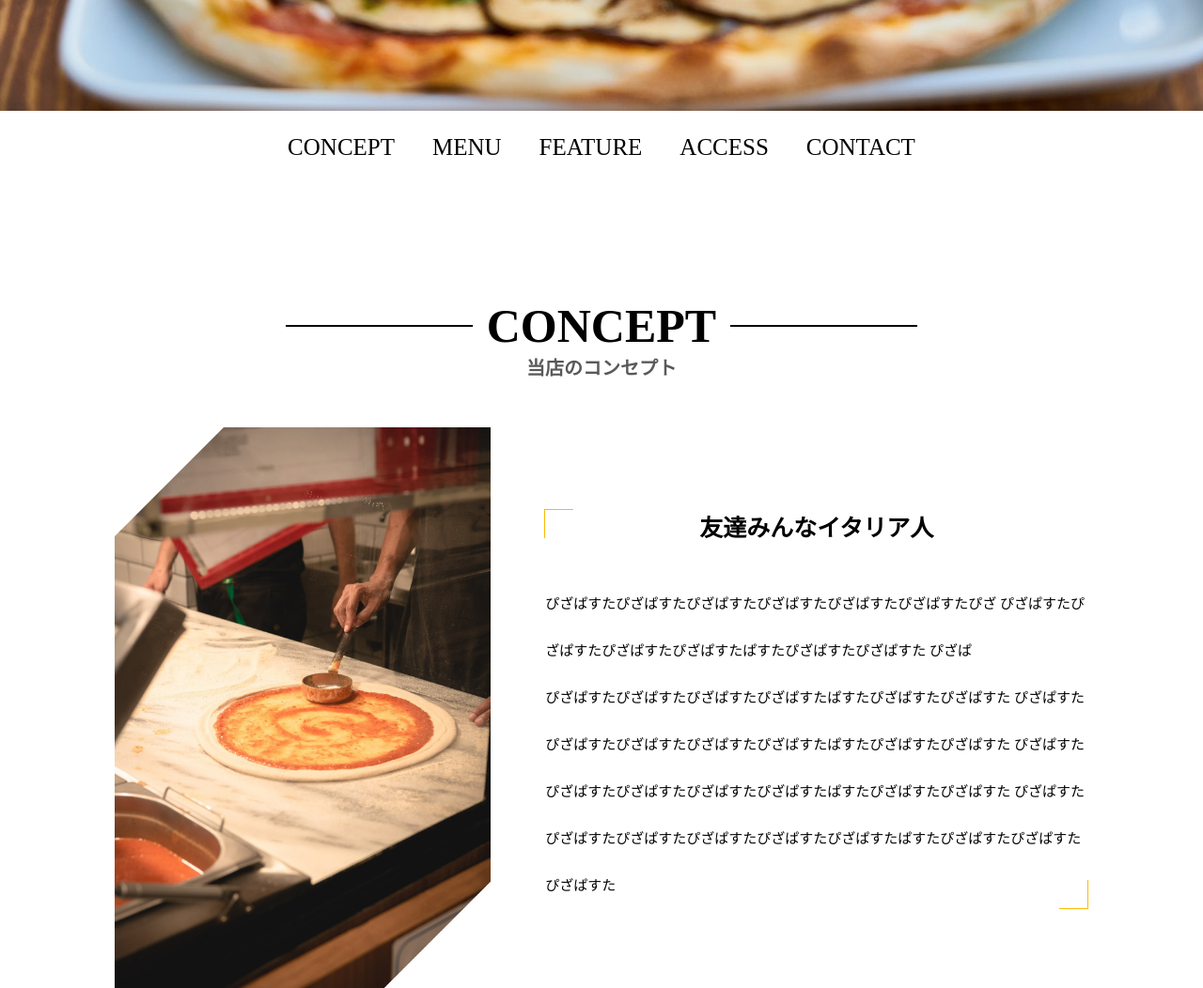
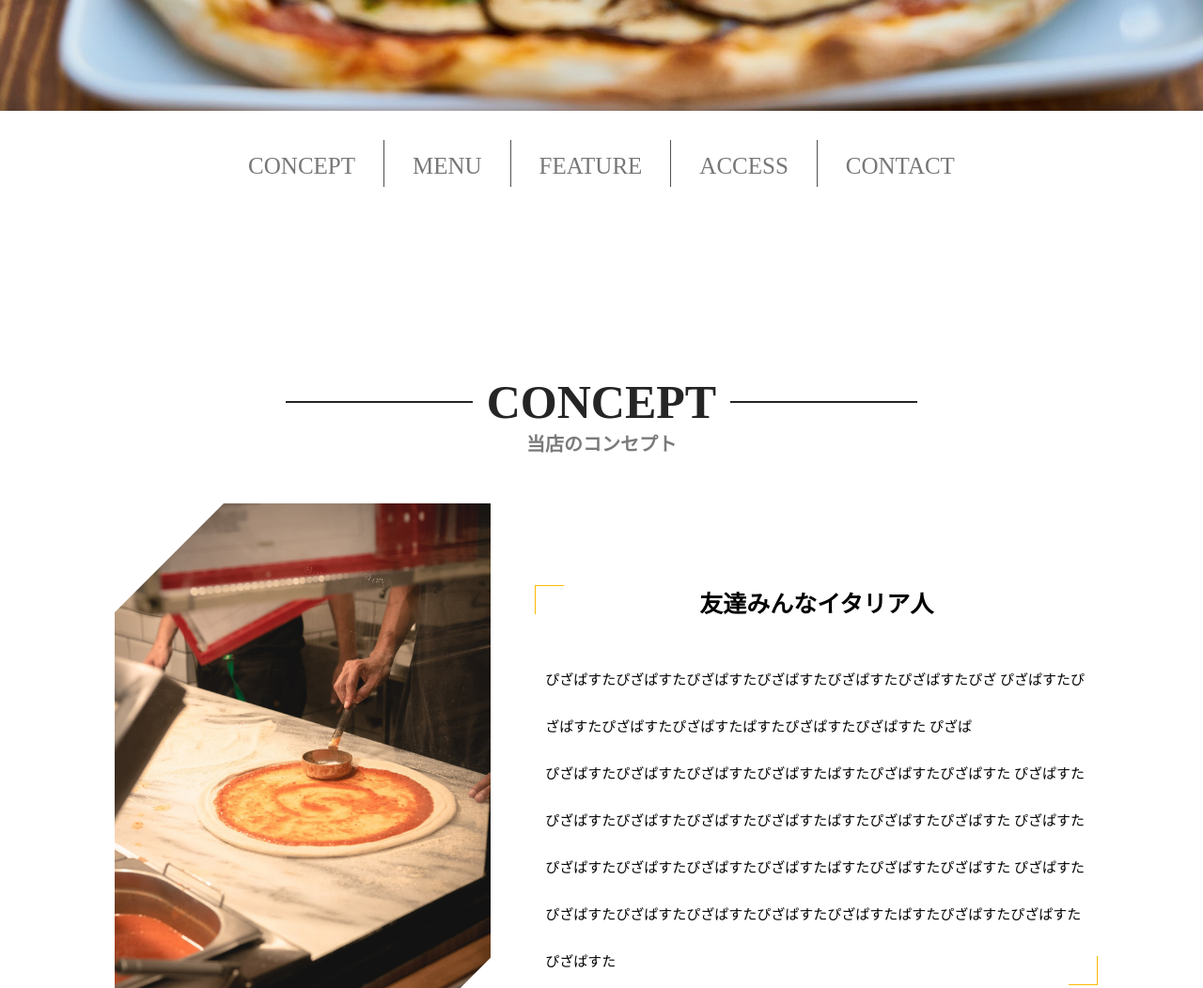
Before and after one commit to Tomo-create/Portfolio, a plain HTML site: page index.html in a window 1280 px wide. Shown: the part 660-1712 px from the top of the page at 94% size. Drawn offline with Linux system fonts and the light colour scheme.

Commit message:
ヘッダー調整。

```diff
--- a/CSS/style.css
+++ b/CSS/style.css
@@ -12,18 +12,18 @@
 } */
 
 header {
+    /* キービジュアルを背景に設定するとき用
     width: 100%;
     min-width: 1000px;
     height: 0;
     padding-top: calc(778 / 1280 * 100%);
-    background : url(../img/food-on-white-ceramic-plate-near-cloth-1435903-resized.jpg) center center / cover no-repeat;
+    background : url(../img/food-on-white-ceramic-plate-near-cloth-1435903-resized.jpg) center center / cover no-repeat; */
     margin-bottom: 200px;
 }
 
-/* 背景画像に設定してるから保留
 .keyvisual img {
     width: 100%;
-} */
+}
 
 .header-menu {
     display: flex;
@@ -32,14 +32,20 @@ header {
 }
 
 .header-menu li {
-    /* float: left; */
-    margin: 10px 20px;
+    margin-top: 30px;
     font-size: 4rem;
+    height: 50px;
+    line-height: 45px; /* 垂直方向中央揃え */
 }
 
-.header-menu li a {
+.header-menu a {
+    margin: 0 30px;
     text-decoration: none;
-    color: #000;
+    color: rgb(119, 119, 119);
+}
+
+.header-menu li+ li {
+    border-left: 1px solid rgb(80, 80, 80);
 }
 
 main {
@@ -59,6 +65,7 @@ main {
     border-top: 2px solid;
     content: "";
     width: 130em; /* 線の長さ */
+    color: #252525;
 }
 .heading::before {
     margin-right: 10em; /* 文字の右隣 */
@@ -69,7 +76,7 @@ main {
 /* ▲タイトル横棒▲ */
 
 .blank{
-    margin-bottom: 200px;
+    margin-bottom: 270px;
 }
 
 .heading h1 {
@@ -77,13 +84,14 @@ main {
     left: 50%;
     font-size: 5rem;
     text-align: center;
+    color: #252525;
 }
 
 .jaheading h1{
     font-size: 2rem;
     text-align: center;
     margin-bottom: 50px;
-    color: #595959;
+    color: #7a7a7a;
 }
 
 /* ▲ここまで全体的なやつ▲ */
@@ -134,13 +142,13 @@ main {
     border-left: solid 1px #fcba03;
     border-top: solid 1px #fcba03;
     top:0;
-    left: 0;
+    left: -10px;
 }
 .concept-text:after{
     border-right: solid 1px #fcba03;
     border-bottom: solid 1px #fcba03;
     bottom:0;
-    right: 0;
+    right: -10px;
 }
 .concept-text p {
     margin: 0;
@@ -215,13 +223,59 @@ main {
     color: #001f80;
 }
 
+/* 廃案だけど一応とってある */
+/* .menu-text h2 {
+    position: relative;
+    padding:0.25em 1em;
+}
+.menu-text h2::after {
+    content: "";
+    border-bottom: 1px solid #aaa;
+    width: 200px;
+    height: 0px;
+    position: absolute;
+    display: inline-block;
+    bottom: 40px;
+    left: 20px;
+} */
+
+/* ▼鍵カッコ▼ */
+/* .menu-text {
+    position: relative;
+    padding:0.25em 1em;
+}
+.menu-text:before,.menu-text:after{
+    content:'';
+    width: 120px;
+    height: 0px;
+    position: absolute;
+    display: inline-block;
+}
+.menu-text:before{
+    border-left: solid 1px #aaa;
+    border-top: solid 1px #aaa;
+    top:30px;
+    left: auto;
+}
+.menu-text:after{
+    border-right: solid 1px #aaa;
+    border-bottom: solid 1px #aaa;
+    bottom: -35px;
+    right: auto;
+}
+.menu-text p {
+    margin: 0;
+    padding: 0;
+} */
+/* ▲鍵カッコ▲ */
+
 .feature-flex {
     display: flex;
     justify-content: center;
 }
 
 .feature-flex img {
-    width: 20%;
+    width: 25%;
     margin: 0 3%;
 }
 
--- a/index.html
+++ b/index.html
@@ -9,6 +9,7 @@
 <body>
     <header>
         <div class="keyvisual">
+            <img src="img/food-on-white-ceramic-plate-near-cloth-1435903-resized.jpg" alt="keyvisual">
             <nav>
                 <ul class="header-menu">
                     <li><a href="#">CONCEPT</a></li>
@@ -18,7 +19,6 @@
                     <li><a href="#">CONTACT</a></li>
                 </ul>
             </nav>
-            <!-- <img src="img/food-on-white-ceramic-plate-near-cloth-1435903-resized.jpg" alt="keyvisual"> 背景画像に設定してるから保留 -->
         </div>
     </header>
 
@@ -105,5 +105,7 @@
         </div>
         <p>(C)2020 BreezeGroup.All Rights Reserved.</p>
     </footer>
+
+    <script src="JS/script.js"></script>
 </body>
 </html>
```
